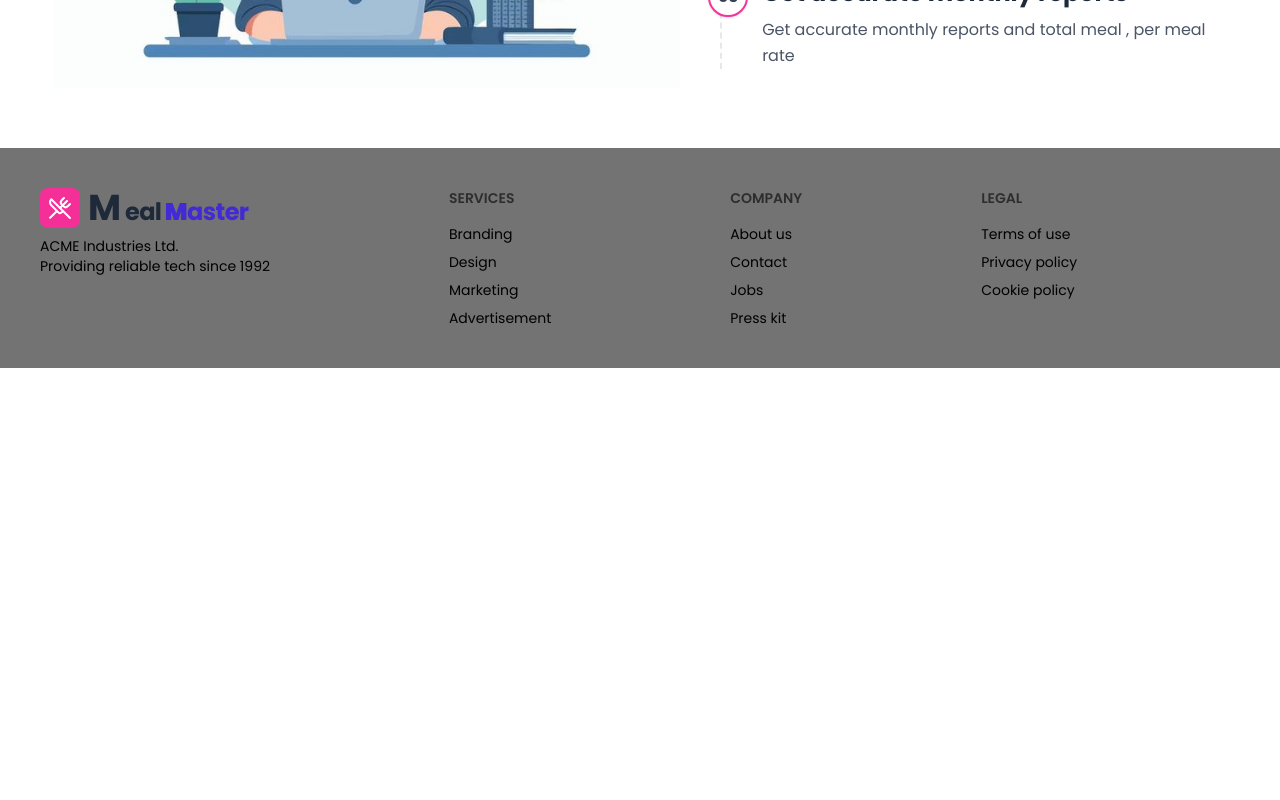
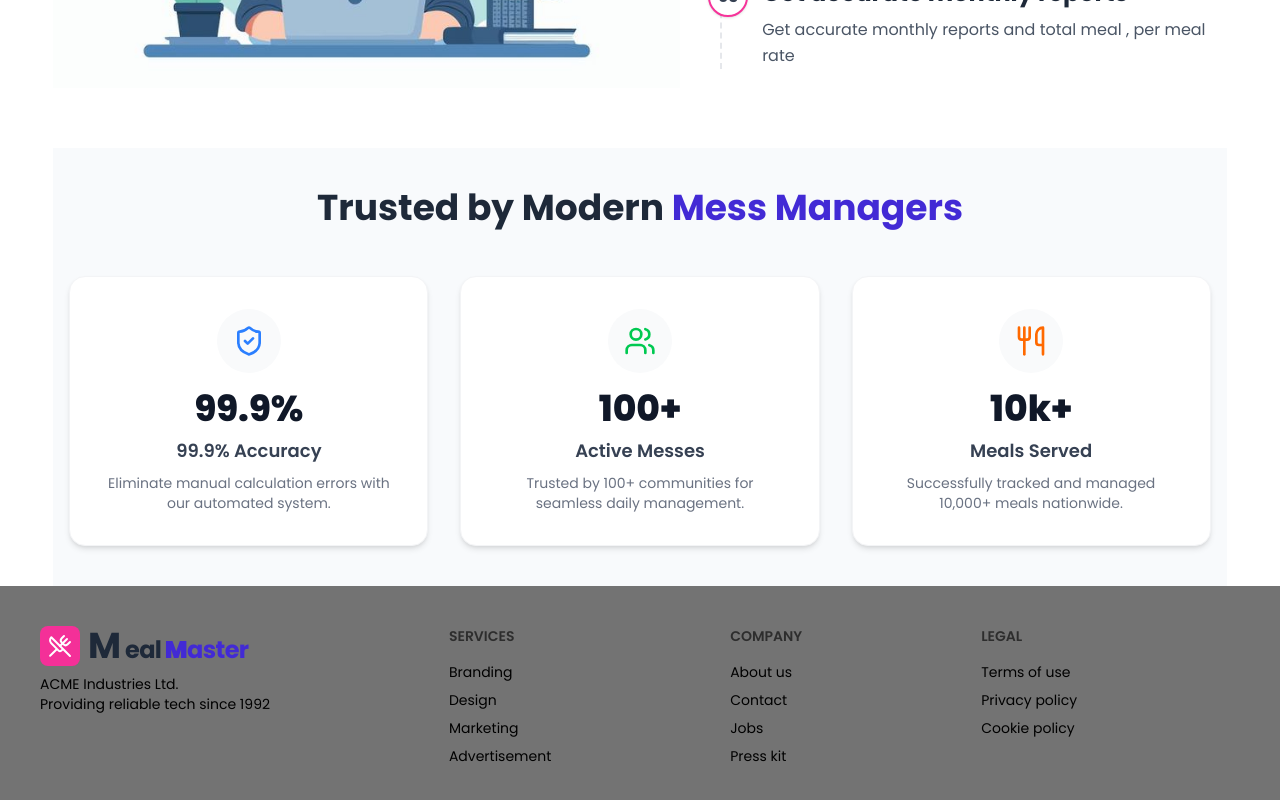
Before and after one commit to mehadhossen123/meal-master-frontend, a React (Vite) app: page / in a window 1280 px wide. Shown: the part 1689-2489 px from the top of the page. Before the commit the page ends 2057 px from the top, so only its background shows below. Built offline with nearby package versions, Linux system fonts and the light colour scheme.

Commit message:
how it works section is done

```diff
--- /dev/null
+++ b/src/component/Stats.jsx
@@ -0,0 +1,71 @@
+import React from "react";
+import { motion } from "framer-motion";
+import { ShieldCheck, Users, Utensils } from "lucide-react";
+
+const Stats = () => {
+ const statsData = [
+   {
+     id: 1,
+     title: "99.9% Accuracy",
+     desc: "Eliminate manual calculation errors with our automated system.",
+     icon: <ShieldCheck className="w-8 h-8 text-blue-500" />,
+     count: "99.9%",
+   },
+   {
+     id: 2,
+     title: "Active Messes",
+     desc: "Trusted by 100+ communities for seamless daily management.",
+     icon: <Users className="w-8 h-8 text-green-500" />,
+     count: "100+",
+   },
+   {
+     id: 3,
+     title: "Meals Served",
+     desc: "Successfully tracked and managed 10,000+ meals nationwide.",
+     icon: <Utensils className="w-8 h-8 text-orange-500" />,
+     count: "10k+",
+   },
+ ];
+
+  return (
+    <section className="py-10 bg-slate-50">
+      <div className="container mx-auto px-4 text-center">
+        <motion.h2
+          initial={{ opacity: 0, y: 30 }}
+          whileInView={{ opacity: 1, y: 0 }}
+          transition={{ duration: 0.5, ease: "easeInOut" }}
+          className="text-3xl md:text-4xl font-bold mb-12 text-gray-800"
+        >
+          Trusted by Modern <span className="text-primary">Mess Managers</span>
+        </motion.h2>
+
+        <div className="grid grid-cols-1 md:grid-cols-3 gap-8">
+          {statsData.map((stat, index) => (
+            <motion.div
+              key={stat.id}
+              initial={{ opacity: 0, scale: 0.9 }}
+              whileInView={{ opacity: 1, scale: 1 }}
+              viewport={{ once: true }}
+              transition={{ duration: 0.5, delay: index * 0.1 }}
+              whileHover={{ y: -10 }}
+              className="bg-white p-8 rounded-2xl shadow-md border border-gray-100 flex flex-col items-center"
+            >
+              <div className="p-4 bg-gray-50 rounded-full mb-4">
+                {stat.icon}
+              </div>
+              <h3 className="text-4xl font-extrabold text-gray-900 mb-2">
+                {stat.count}
+              </h3>
+              <p className="text-lg font-semibold text-gray-700">
+                {stat.title}
+              </p>
+              <p className="text-gray-500 text-sm mt-2">{stat.desc}</p>
+            </motion.div>
+          ))}
+        </div>
+      </div>
+    </section>
+  );
+};
+
+export default Stats;
--- a/src/pages/Home.jsx
+++ b/src/pages/Home.jsx
@@ -2,6 +2,7 @@ import React from 'react';
 import Hero from '../component/Hero';
 import Features from '../component/Features';
 import Works from '../component/Works';
+import Stats from '../component/Stats';
 
 const Home = () => {
     return (
@@ -9,6 +10,7 @@ const Home = () => {
             <Hero></Hero>
             <Features></Features>
             <Works></Works>
+            <Stats></Stats>
 
 
 
```
